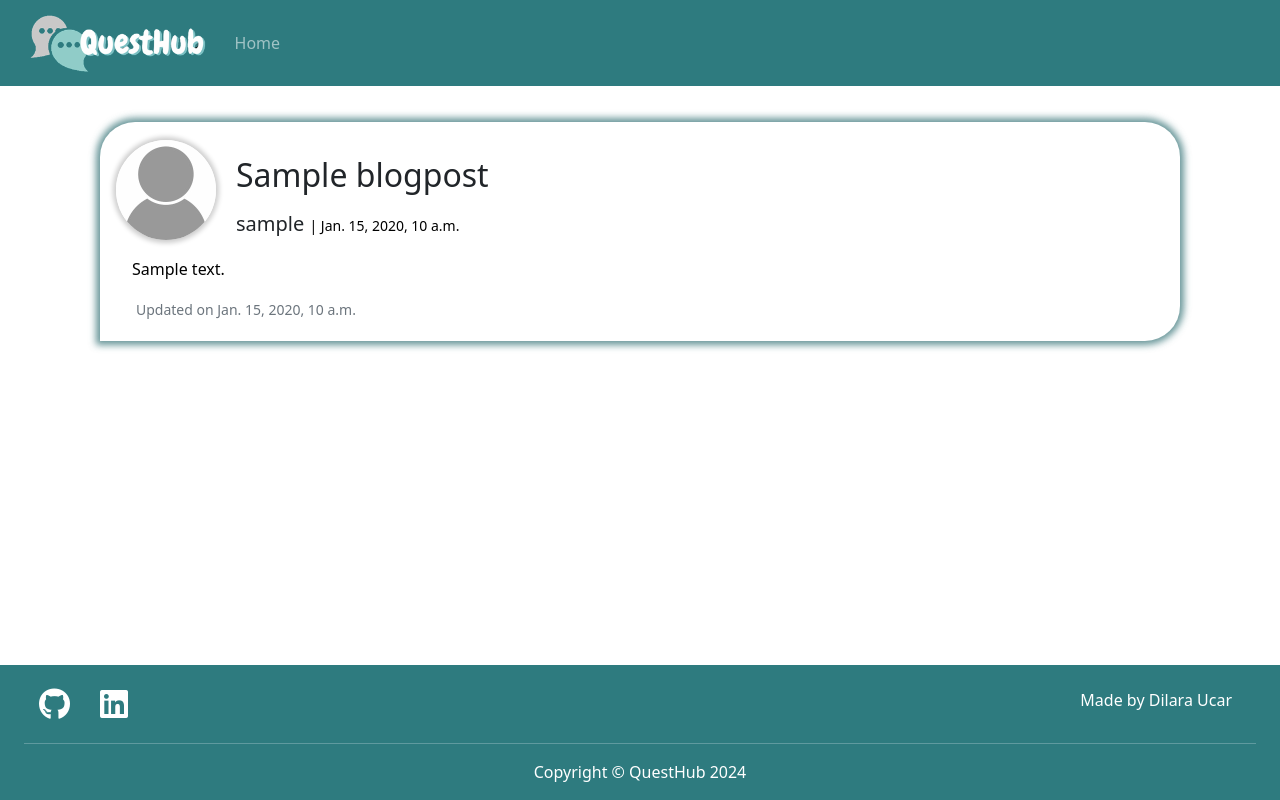
After one commit to DilaraUcar/django-portfolio-project, a Django app: a page that uses templates/base.html in a window 1280 px wide. The commit adds this page. Run offline with Django 4.2, Linux system fonts and the light colour scheme; tables that the repository leaves empty hold one stand-in row (values such as "Sample post"); some libraries are stand-ins or nearby versions; some web fonts are replaced.

Commit message:
Added post detail view and style

```diff
--- /dev/null
+++ b/hello_world/templates/hello_world/post_detail.html
@@ -0,0 +1,44 @@
+{% extends 'base.html' %}
+{% block content %}
+{% load static %}
+
+<!-- Post info -->
+<div class="container">
+    <div class="mt-3">
+        <div class="card-body pt-3 pb-1">
+            <div class="row align-items-center">
+                <div class="col-md-auto text-center mb-3 mb-md-0">
+                    <!-- Avatar -->
+                    <a href="#" class="author text-white">
+                        <!-- If user has no avatar, use placeholder -->
+                        <img class="round" src="{% static 'images/nobody.jpg' %}" alt="Avatar">
+                    </a>
+                </div>
+                <div class="col-md-10">
+                    <!-- Title, author, time of post -->
+                    <div class="mx-3">
+                        <h2 class="post-title text-dark my-2 space">{{ post.heading }}</h2>
+                        <p class="post-subtitle text-fade my-1">
+                            <a href="#" class="space link font-weight-bold h5 text-dark no-underline">
+                                {{ post.writer }}
+                            </a>
+                            <small>| {{ post.created_at }}</small>
+                        </p>
+                    </div>
+                </div>
+            </div>
+            <!-- Post content -->
+            <div class="row">
+                <div class="col-md-12">
+                    <div class="post-content text-muted p-3">
+                        {{ post.content | safe | linebreaks }}
+                        {% if post.posted_at != post.updated_at %}
+                        <small class="mx-1">Updated on {{ post.updated_at }}</small>
+                        {% endif %}
+                    </div>
+                </div>
+            </div>
+        </div>
+    </div>
+</div>
+{% endblock content %}
--- a/hello_world/templates/index.html
+++ b/hello_world/templates/index.html
@@ -10,17 +10,17 @@
         <div class="col-12 mt-3 left">
             {% for post in object_list %}
             <div class="mb-4">
-                <div class="card-body dark-backgr">
+                <div class="card-body container">
                     <div class="image-container">
                         <div class="image-flash">
                             <p class="author">{{ post.writer }}</p>
                         </div>
                     </div>
-                    <a href="#" class="post-link">
+                    <a href="{% url 'post_detail' post.slug %}" class="post-link">
                         <h2 class="card-title">{{ post.heading }}</h2>
                     </a>
 
-                    <hr />
+                    <hr class="hr-dark"/>
                     <p class="card-text muted h6">{{ post.created_at}}
                     </p>
                 </div>
--- a/hello_world/urls.py
+++ b/hello_world/urls.py
@@ -2,5 +2,7 @@ from . import views
 from django.urls import path
 
 urlpatterns = [
+    # Post list (hello_world) view
     path('', views.PostList.as_view(), name='home'),
+    path('<slug:slug>/', views.post_detail, name='post_detail'),
 ]
--- a/hello_world/views.py
+++ b/hello_world/views.py
@@ -1,4 +1,4 @@
-from django.shortcuts import render
+from django.shortcuts import render, get_object_or_404
 from django.views import generic
 from .models import BlogPost
 
@@ -6,4 +6,29 @@ from .models import BlogPost
 class PostList(generic.ListView):
     queryset = BlogPost.objects.filter(status=1).order_by('-created_at')
     template_name = "index.html"
+
+    # Display 10 posts per page
     paginate_by = 5
+
+def post_detail(request, slug):
+    """
+    Display an individual :model:`hello_world.BlogPost`.
+
+    **Context**
+
+    ``post``
+        An instance of :model:`hello_world.BlogPost`.
+
+    **Template:**
+
+    :template:`hello_world/post_detail.html`
+    """
+
+    queryset = BlogPost.objects.filter(status=1)
+    post = get_object_or_404(queryset, slug=slug)
+
+    return render(
+        request,
+        "hello_world/post_detail.html",
+        {"post": post},
+    )
--- a/my_project/settings.py
+++ b/my_project/settings.py
@@ -28,7 +28,7 @@ TEMPLATES_DIR = os.path.join(BASE_DIR, 'templates')
 SECRET_KEY = os.environ.get("SECRET_KEY")
 
 # SECURITY WARNING: don't run with debug turned on in production!
-DEBUG = False
+DEBUG = True
 
 ALLOWED_HOSTS = ['8000-dilaraucar-djangoportfo-zb7nkjowaq5.ws-eu110.gitpod.io','.herokuapp.com']
 
--- a/static/css/style.css
+++ b/static/css/style.css
@@ -4,7 +4,7 @@
 }
 
 p {
-    color: #fff;
+    color: #000;
 }
 
 a {
@@ -23,21 +23,20 @@ a {
 
 /*--------------------------------------------Posts */
 .card-body {
-    box-shadow: 0 0 7px 4px rgba(26, 46, 47, 0.7);
+    box-shadow: 0 0 7px 4px rgba(40, 106, 109, 0.7);
     border-radius: 35px 35px 35px 0;
-    background-color: rgba(46, 123, 127, 0.8);
 }
 
-.mb-4 {
-
+.mx-3 {
+    margin-left: 0rem !important;
 }
 
 .container {
     padding: 20px 30px;
 }
 
-hr {
-    color: aliceblue;
+.hr-dark {
+    color: rgb(96, 96, 96);
 }
 
 .row {
@@ -45,15 +44,16 @@ hr {
 }
 
 .muted {
-    color: rgba(255, 255, 255, 0.5);
+    color: rgba(77, 77, 77, 0.5);
 }
 
 .post-link {
     text-decoration: none;
+    color: #000;
 }
 
 .post-link:hover {
-    color: #234345;
+    color: #2E7B7F;
 }
 
 .btn-style {
@@ -67,6 +67,29 @@ hr {
     border: none;
 }
 
+.no-underline {
+    text-decoration: none;
+}
+
+.round {
+    border-radius: 50%;
+    box-shadow: 0 0 5px 3px rgba(0, 0, 0, 0.2);
+    width: 100px;
+    height: auto;
+}
+
+.space {
+    padding: 10px 0 10px 20px;
+}
+
+.space-between {
+    padding-bottom: 15px;
+}
+
+#contain {
+    padding: 10px;
+}
+
 /*--------------------------------------------Footer */
 .footer-links {
     text-align: center;
@@ -77,3 +100,7 @@ hr {
 i:hover {
     color: #000;
 }
+
+hr {
+    color: aliceblue;
+}
--- a/templates/base.html
+++ b/templates/base.html
@@ -3,7 +3,7 @@
 {% url 'home' as home_url %}
 
 <!DOCTYPE html>
-<html lang="en">
+<html class="h-100" lang="en">
 
 <head>
     <meta charset="UTF-8">
```
Also changed, not shown: static/images/nobody.jpg (added), 2 other files.
